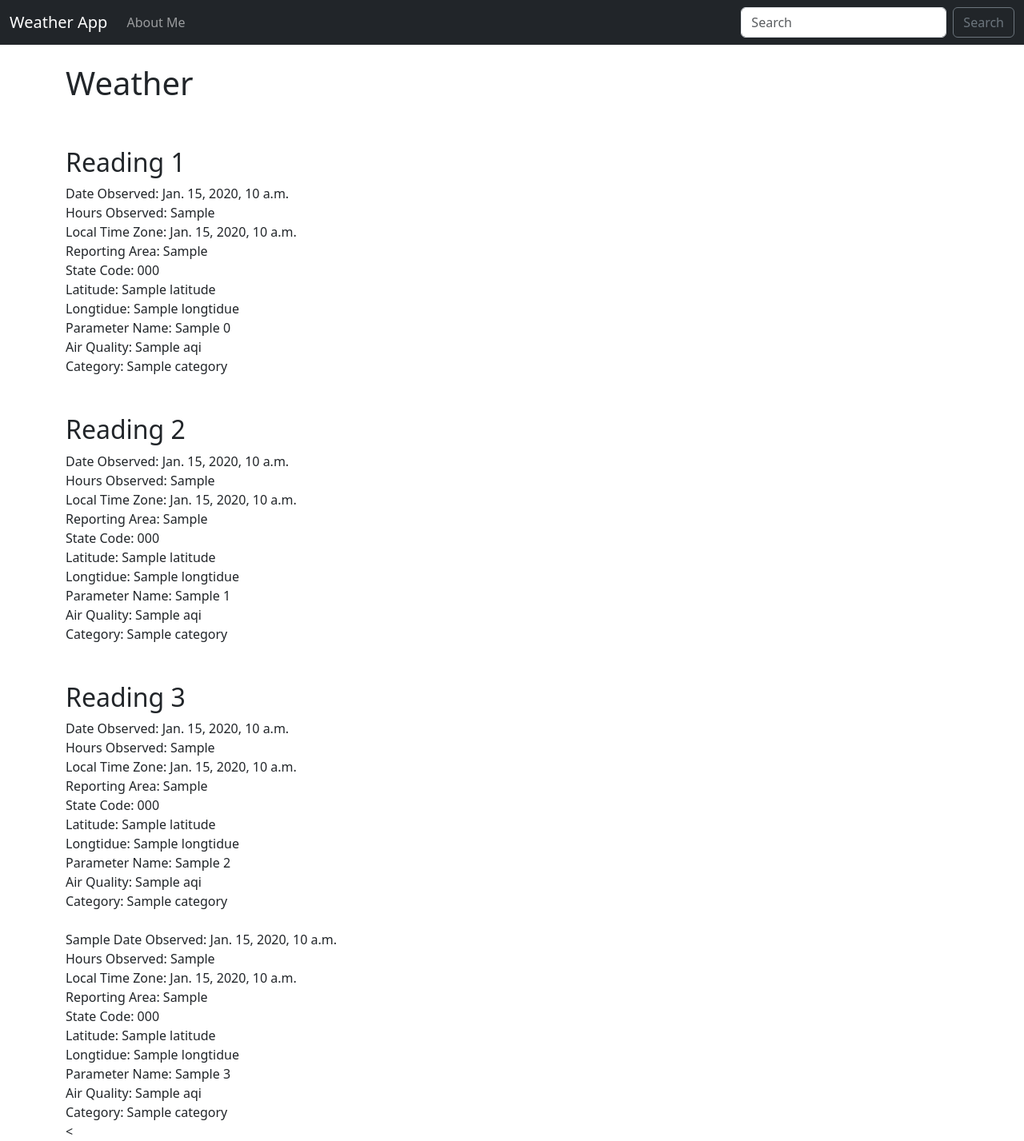
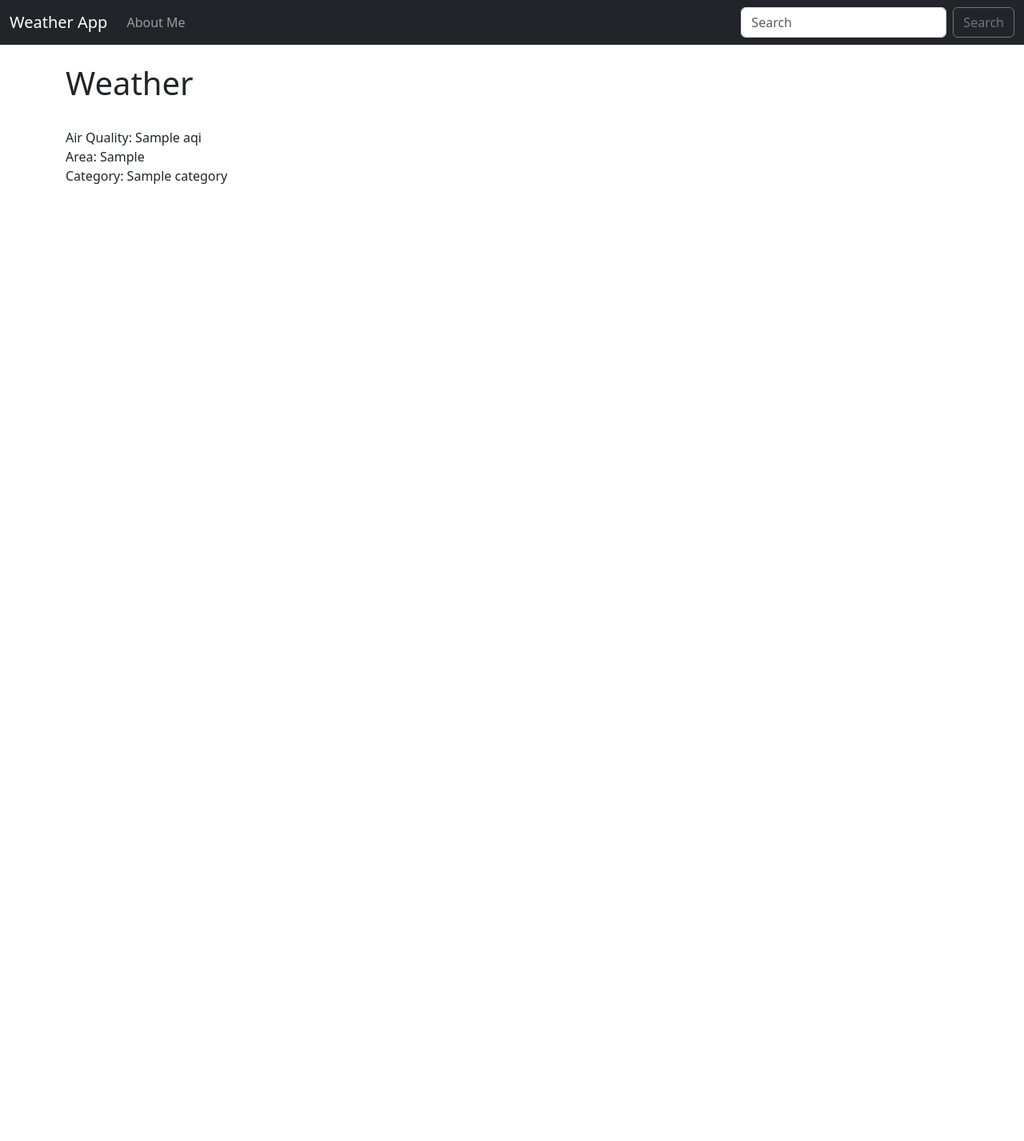
Before and after one commit to ArisKaralis/DjangoWeather, a Django app: template lookup/templates/home.html in a window 1280 px wide. Shown: the whole page at 80% size. After the commit the page ends 230 px from the top, so only its background shows below. Run offline with Django 4.2, Linux system fonts and the light colour scheme; the template is opened without the code that fills it: most values are stand-ins (such as "Sample title", 1, 10 or a date in 2020).

Commit message:
api error handling

```diff
--- a/lookup/templates/home.html
+++ b/lookup/templates/home.html
@@ -4,62 +4,15 @@
 
 <h1>Weather</h1>
 <br/>
-<br/>
-<h2>Reading 1</h1>
 
-Date Observed: {{api.0.DateObserved}}<br/>
-Hours Observed: {{api.0.HoursObserved}}<br/>
-Local Time Zone: {{api.0.LocalTimeZone}}<br/>
-Reporting Area: {{api.0.ReportingArea }}<br>
-State Code: {{api.0.StateCode}}<br/>
-Latitude: {{api.0.Latitude}}<br/>
-Longtidue: {{api.0.Longtidue}}<br/>
-Parameter Name: {{api.0.ParameterName}}<br/>
-Air Quality: {{api.0.AQI}}<br/>
-Category: {{api.0.Category.Name }} <br/>
-<br/>
-<br/>
-<h2>Reading 2</h1>
-
-Date Observed: {{api.1.DateObserved}}<br/>
-Hours Observed: {{api.1.HoursObserved}}<br/>
-Local Time Zone: {{api.1.LocalTimeZone}}<br/>
-Reporting Area: {{api.1.ReportingArea}}<br>
-State Code: {{api.1.StateCode}}<br/>
-Latitude: {{api.1.Latitude}}<br/>
-Longtidue: {{api.1.Longtidue}}<br/>
-Parameter Name: {{api.1.ParameterName}}<br/>
-Air Quality: {{api.1.AQI}}<br/>
-Category: {{api.1.Category.Name}}<br/>
-<br/>
-<br/>
-<h2>Reading 3</h1>
-
-Date Observed: {{api.2.DateObserved}}<br/>
-Hours Observed: {{api.2.HoursObserved}}<br/>
-Local Time Zone: {{api.2.LocalTimeZone}}<br/>
-Reporting Area: {{api.2.ReportingArea}}<br>
-State Code: {{api.2.StateCode}}<br/>
-Latitude: {{api.2.Latitude}}<br/>
-Longtidue: {{api.2.Longtidue}}<br/>
-Parameter Name: {{api.2.ParameterName}}<br/>
-Air Quality: {{api.2.AQI}}<br/>
-Category: {{api.2.Category.Name}}<br/>
-<br>
-
-{{ api.3 }}
-
-Date Observed: {{api.3.DateObserved}}<br/>
-Hours Observed: {{api.3.HoursObserved}}<br/>
-Local Time Zone: {{api.3.LocalTimeZone}}<br/>
-Reporting Area: {{api.3.ReportingArea}}<br>
-State Code: {{api.3.StateCode}}<br/>
-Latitude: {{api.3.Latitude}}<br/>
-Longtidue: {{api.3.Longtidue}}<br/>
-Parameter Name: {{api.3.ParameterName}}<br/>
-Air Quality: {{api.3.AQI}}<br/>
-Category: {{api.3.Category.Name}}<br/>
-<
-
+{% if api %}
+	{% if api == "Error..."%}
+		There was an error, please try again...
+	{% else %}
+		Air Quality: {{api.0.AQI}}<br/>
+		Area: {{api.0.ReportingArea }}<br>
+		Category: {{api.0.Category.Name }} <br/>
+	{% endif %}
+{% endif %}
 
 {% endblock %}
```
